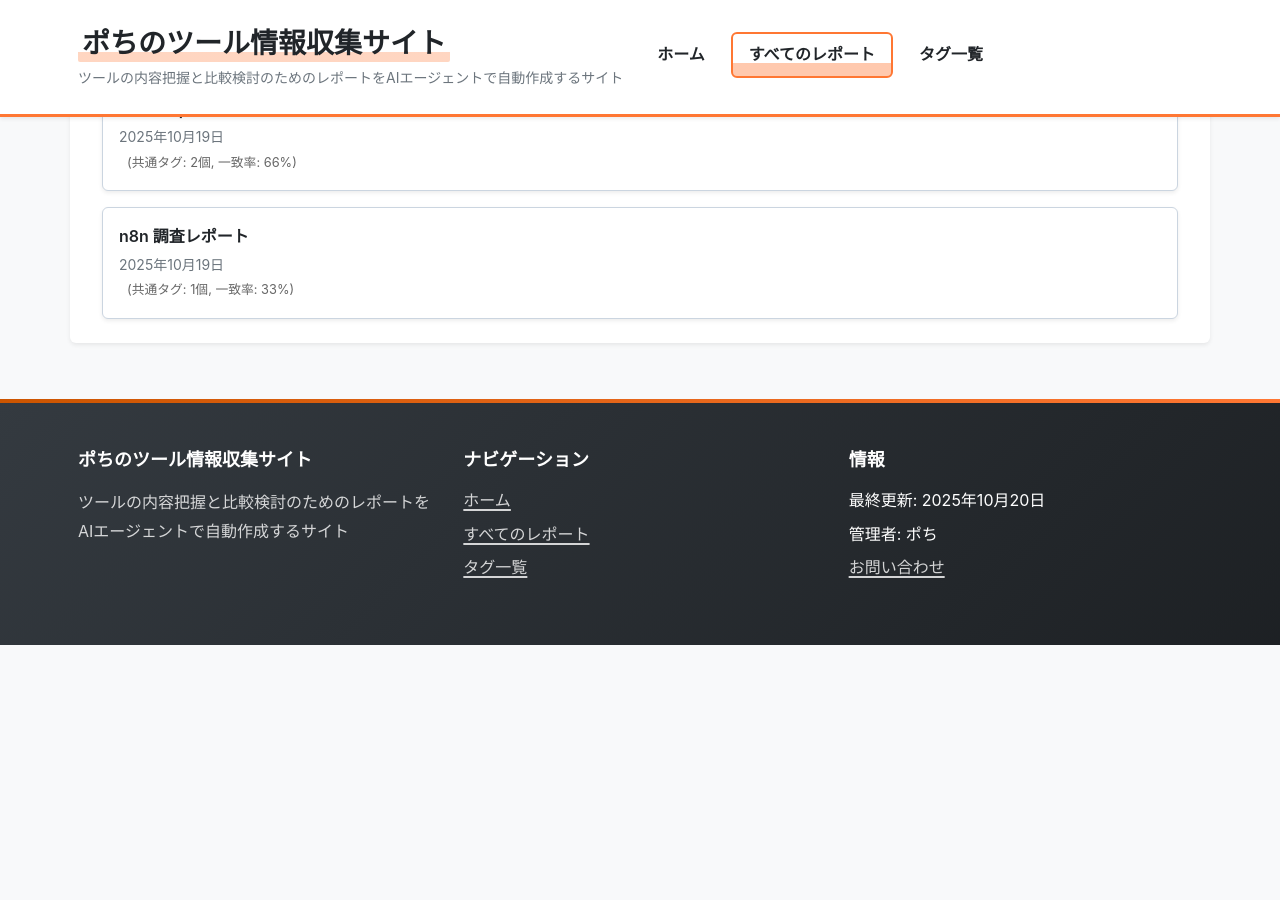
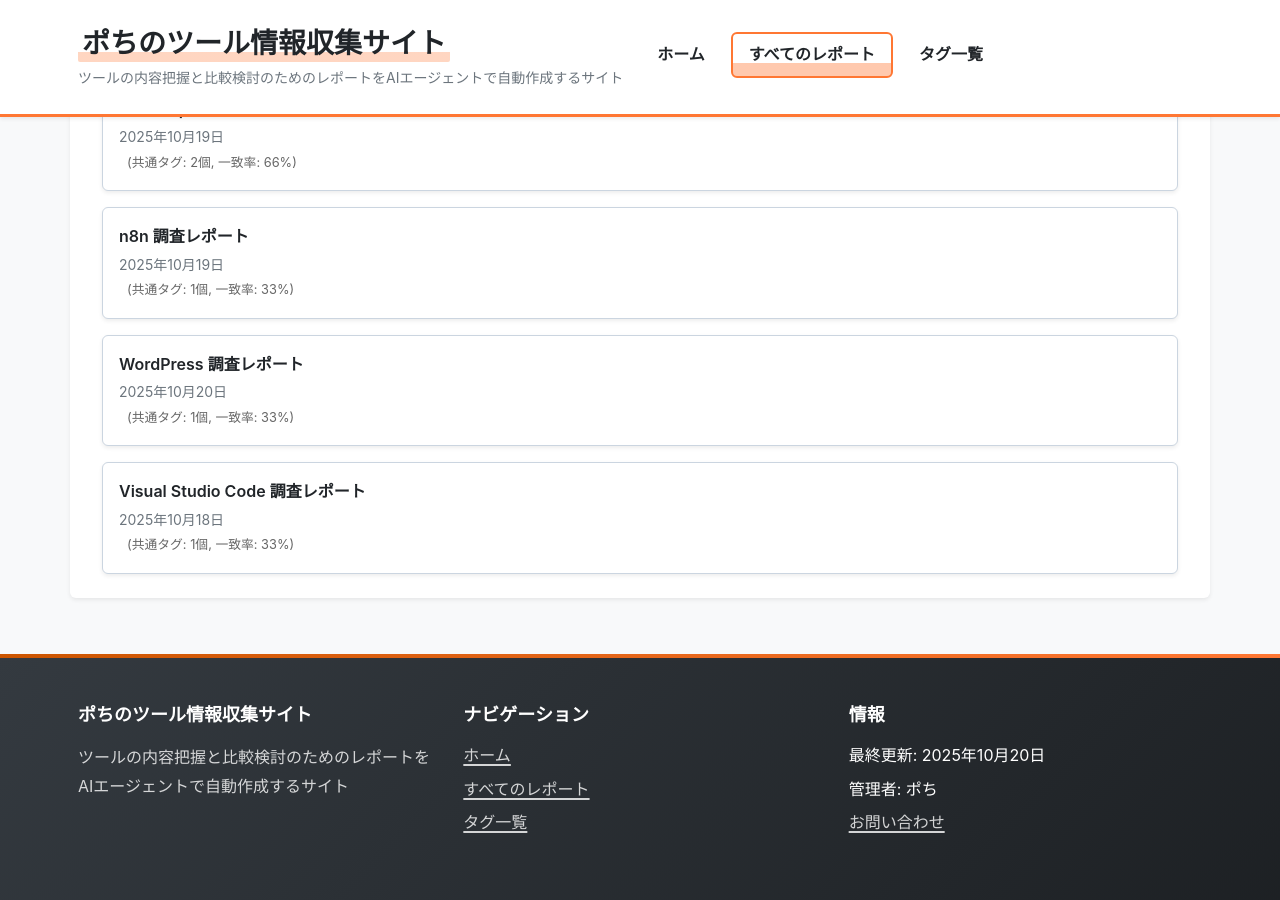
Before and after one commit to aegisfleet/tool-survey-report, a Jekyll site: the page built from _reports/cucumber.md, in a window 1280 px wide and 900 px high, scrolled down 6863 px. Built offline with Jekyll 4.4.1, drawn with Linux system fonts in a browser that asks for light colours; before the commit the page ends 7508 px from its top, so only the background shows below that.

Commit message:
feat(report): Increase number of related reports displayed
- Modify report layout to show top 5 related reports instead of top 3
- Update sorting logic to slice first 5 related reports
- Improve report recommendation visibility for users

```diff
--- a/_layouts/report.html
+++ b/_layouts/report.html
@@ -178,7 +178,7 @@ layout: default
         endif %} {% assign sort_key=padded_ratio | append: "." | append: count | append: "." | append: parts[0] %} {%
         assign sorted_item=sort_key | append: "###" | append: score_item %} {% assign sorted_related=sorted_related |
         push: sorted_item %} {% endfor %} {% assign sorted_related=sorted_related | sort | reverse %} {% assign
-        top_related=sorted_related | slice: 0, 3 %} {% if top_related.size> 0 %}
+        top_related=sorted_related | slice: 0, 5 %} {% if top_related.size> 0 %}
         <ul class="related-list">
           {% for item in top_related %}
           {% assign sort_parts = item | split: "###" %}
```
